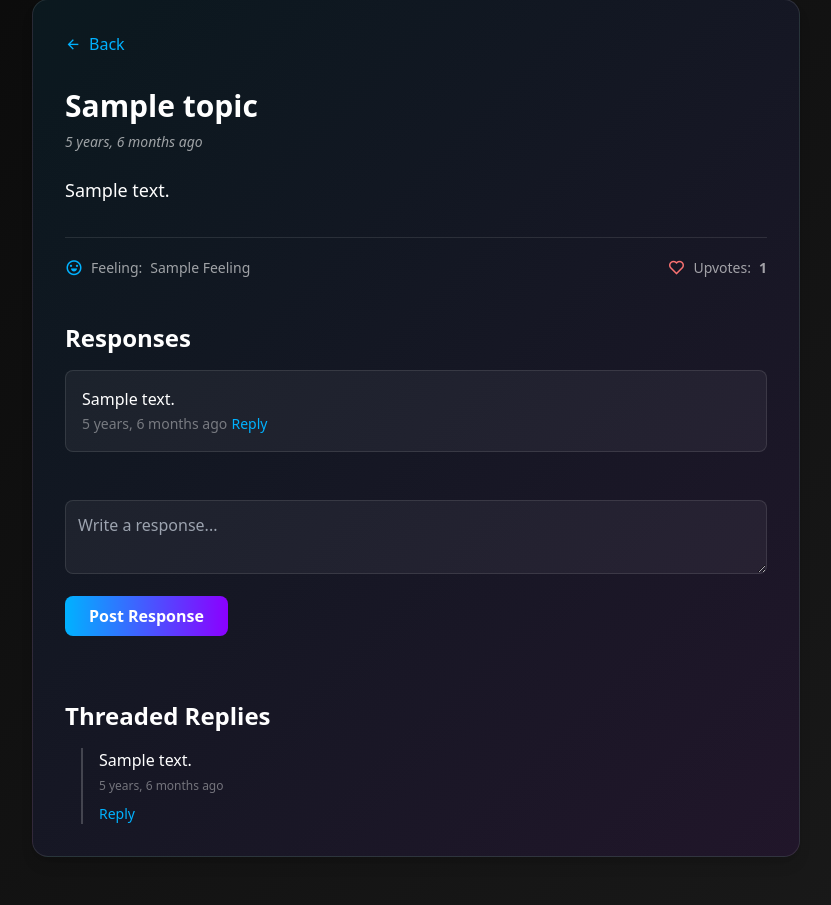
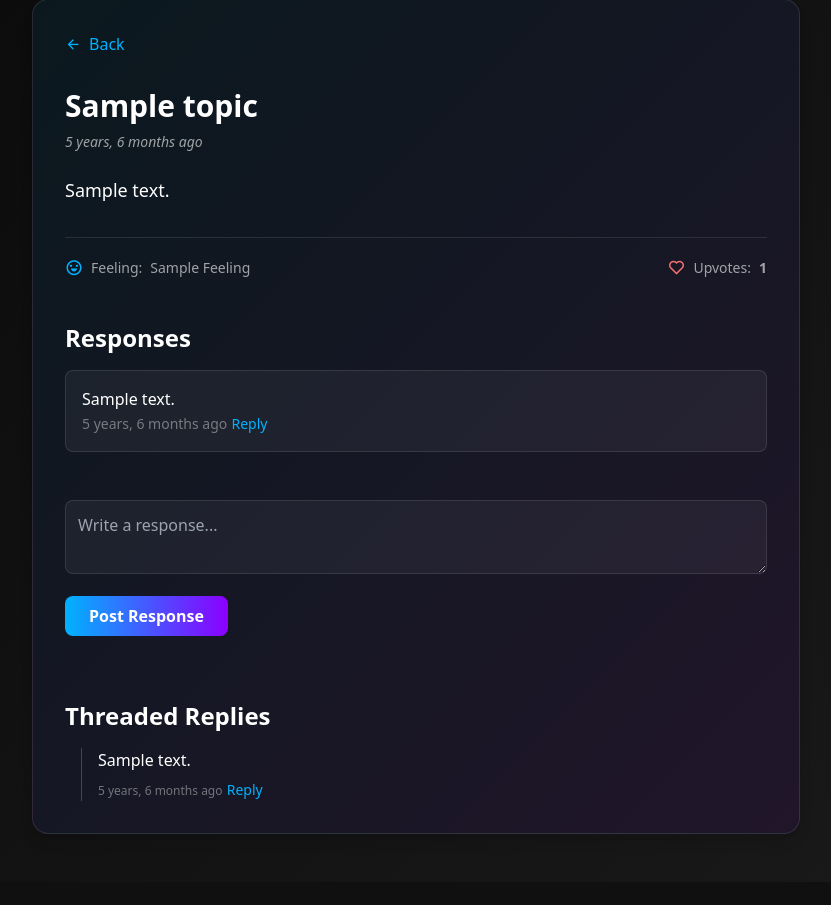
Before and after one commit to LennoxBoyd/LowkeyWall, a Django app: template LowkeyWall/templates/confession_detail.html in a window 1280 px wide. Shown: the part 49-954 px from the top of the page, without its empty margins (224-1055 px from the left). After the commit the page ends 883 px from the top, so only its background shows below. Run offline with Django 5.2, Linux system fonts and the light colour scheme; tables that the repository leaves empty hold one stand-in row (values such as "Sample post"); the template is opened without the code that fills it: values that come from a table or form of the project are taken from there, most other values are stand-ins (such as "Sample title", 1, 10 or a date in 2020); data that the repository does not hold is empty; some libraries are stand-ins or nearby versions.

Commit message:
Update reply_item.html

```diff
--- a/LowkeyWall/templates/reply_item.html
+++ b/LowkeyWall/templates/reply_item.html
@@ -1,21 +1,22 @@
-<div class="ml-4 mt-4 border-l-2 border-white/20 pl-4">
+<div class="ml-4 mt-4 border-l border-white/20 pl-4">
   <p>{{ reply.message }}</p>
   <span class="text-xs text-white/40">{{ reply.created_at|timesince }} ago</span>
 
-  <!-- Reply toggle for nested reply -->
-  <a href="#" class="reply-toggle text-primary block mt-2 text-sm">Reply</a>
+  <a href="#" class="reply-toggle text-primary hover:underline text-sm mt-2 inline-block">Reply</a>
   <div class="reply-form-container hidden mt-2">
     <form method="POST" class="reply-form"
       data-reply-url="{% url 'post_reply_to_reply' reply.confession.id reply.id %}">
       {% csrf_token %}
       <textarea name="message" rows="2" placeholder="Write nested reply..."
-        class="w-full p-2 bg-black/30 rounded"></textarea>
-      <button type="submit" class="mt-2 px-4 py-1 bg-primary text-black rounded">Post</button>
+        class="w-full p-2 rounded bg-black/30 text-white"></textarea>
+      <button type="submit" class="mt-2 px-4 py-2 bg-gradient-to-r from-primary to-secondary rounded-button text-white font-semibold hover:opacity-90">
+        Post Reply
+      </button>
     </form>
   </div>
 
-  <!-- Children replies -->
+  <!-- Children -->
   {% for child in reply.children.all %}
-    {% include "reply_item.html" with reply=child %}
+    {% include 'reply_item.html' with reply=child %}
   {% endfor %}
 </div>
```
